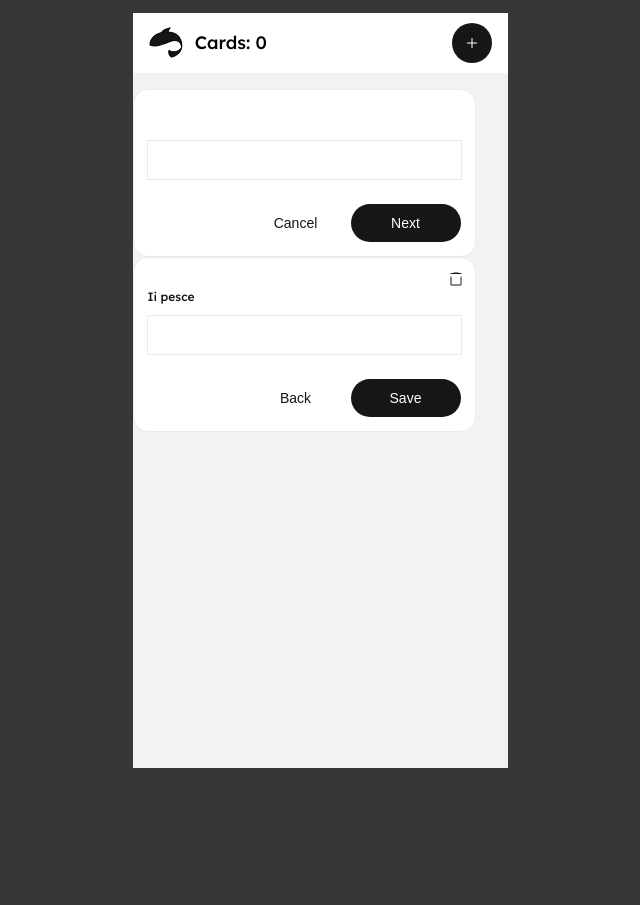
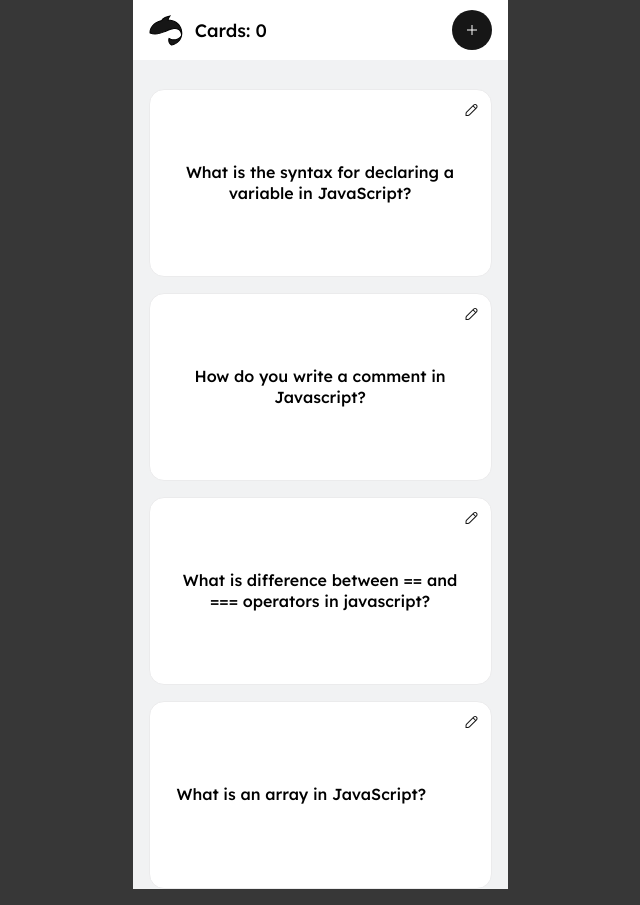
Before and after one commit to blocdenis/fischkapp, a React app: page / in a window 1280 px wide. Shown: the whole page, without its empty margins (320-960 px from the left). Before the commit the page ends 800 px from the top, so only its background shows below. Built offline with nearby package versions, Linux system fonts and the light colour scheme; the HTML template or start-up script is replaced by a standard one.

Commit message:
feat: card-list

```diff
--- a/src/App.tsx
+++ b/src/App.tsx
@@ -1,14 +1,40 @@
 import { AppHeader } from './components/AppHeader'
 import { AppLayout } from './components/AppLayout'
 import './App.css'
-import NewCard from './components/NewCard'
+// import NewCard from './components/NewCard'
+import Card from './components/Card'
 import { ReactElement } from 'react'
+import CardListLayout from './components/CardListLayout'
 
 function App(): ReactElement {
+  const cards = [
+    {
+      id: 1,
+      question: 'What is the syntax for declaring a variable in JavaScript?',
+      answer: 'Content for Card 1',
+    },
+    {
+      id: 2,
+      question: 'How do you write a comment in Javascript?',
+      answer: 'Content for Card 2',
+    },
+    {
+      id: 3,
+      question:
+        'What is difference between == and === operators in javascript?',
+      answer: 'Content for Card 3',
+    },
+    {
+      id: 4,
+      question: 'What is an array in JavaScript?',
+      answer: 'Content for Card 4',
+    },
+  ]
   return (
     <AppLayout>
       <AppHeader />
-      <NewCard />
+      <CardListLayout cards={cards} />
+      {/* <NewCard /> */}
     </AppLayout>
   )
 }
--- a/src/components/AppHeader.module.css
+++ b/src/components/AppHeader.module.css
@@ -1,4 +1,8 @@
 .header {
+  position: fixed;
+  top: 0;
+  width: 100%;
+  max-width: 375px;
   height: 60px;
   padding: 16px;
   background: #fff;
@@ -7,7 +11,7 @@
   flex-direction: row;
   align-items: center;
   background-color: var(--white);
-  margin-bottom: 16px;
+  z-index: 100;
 }
 
 .logo_wrapper {
--- a/src/components/AppLayout.module.css
+++ b/src/components/AppLayout.module.css
@@ -1,6 +1,8 @@
 .layout {
+  position: relative;
   max-width: 375px;
-  height: 755px;
+  height: 100%;
   margin: 1% auto;
   background: #f1f2f3;
+  padding-top: 60px;
 }
--- /dev/null
+++ b/src/components/Card.module.css
@@ -0,0 +1,24 @@
+.card {
+  position: relative;
+  display: flex;
+  width: 343px;
+  min-height: 188px;
+  margin: 16px;
+  padding: 41px 27px;
+  background-color: var(--white);
+  border-radius: 15px;
+  border: 1px solid var(--border);
+  text-align: center;
+  align-items: center;
+  font-size: 16px;
+}
+.editBtn {
+  position: absolute;
+  top: 0;
+  right: 0;
+  width: 40px;
+  height: 40px;
+  background: none;
+  border: none;
+  cursor: pointer;
+}
--- /dev/null
+++ b/src/components/Card.tsx
@@ -0,0 +1,27 @@
+import { FC, useState } from 'react'
+import styles from './Card.module.css'
+import editIcon from '@images/EditButton.svg'
+interface CardProps {
+  question: string
+  anwser: string
+}
+
+const Card: FC<CardProps> = ({ question, anwser }) => {
+  const [isFliped, setIsFliped] = useState<boolean>(true)
+  return (
+    <div>
+      {isFliped ? (
+        <div className={styles.card}>
+          <button className={styles.editBtn}>
+            <img src={editIcon} alt="Edit button icon" />
+          </button>
+          {question}
+        </div>
+      ) : (
+        <div className={styles.card}>{anwser}</div>
+      )}
+    </div>
+  )
+}
+
+export default Card
--- /dev/null
+++ b/src/components/CardListLayout.module.css
@@ -0,0 +1,11 @@
+.cardsContainer {
+  display: flex;
+  height: 100%;
+  width: 100%;
+  flex-direction: column;
+  align-items: center;
+  gap: 12px;
+  padding-top: 60px;
+  list-style-type: none;
+  overflow-y: auto;
+}
--- /dev/null
+++ b/src/components/CardListLayout.tsx
@@ -0,0 +1,25 @@
+import React, { ReactElement, FC } from 'react'
+import styles from './CardListLayout.module.css'
+import Card from './Card'
+
+interface CardData {
+  id: number
+  question: string
+  answer: string
+}
+
+interface CardListProps {
+  cards: CardData[]
+}
+
+const CardListLayout: FC<CardListProps> = ({ cards }): ReactElement => {
+  return (
+    <div className={styles.cardContainer}>
+      {cards.map((cards) => (
+        <Card key={cards.id} question={cards.question} anwser={cards.answer} />
+      ))}
+    </div>
+  )
+}
+
+export default CardListLayout
```
Also changed, not shown: src/assets/images/EditButton.svg (added).
